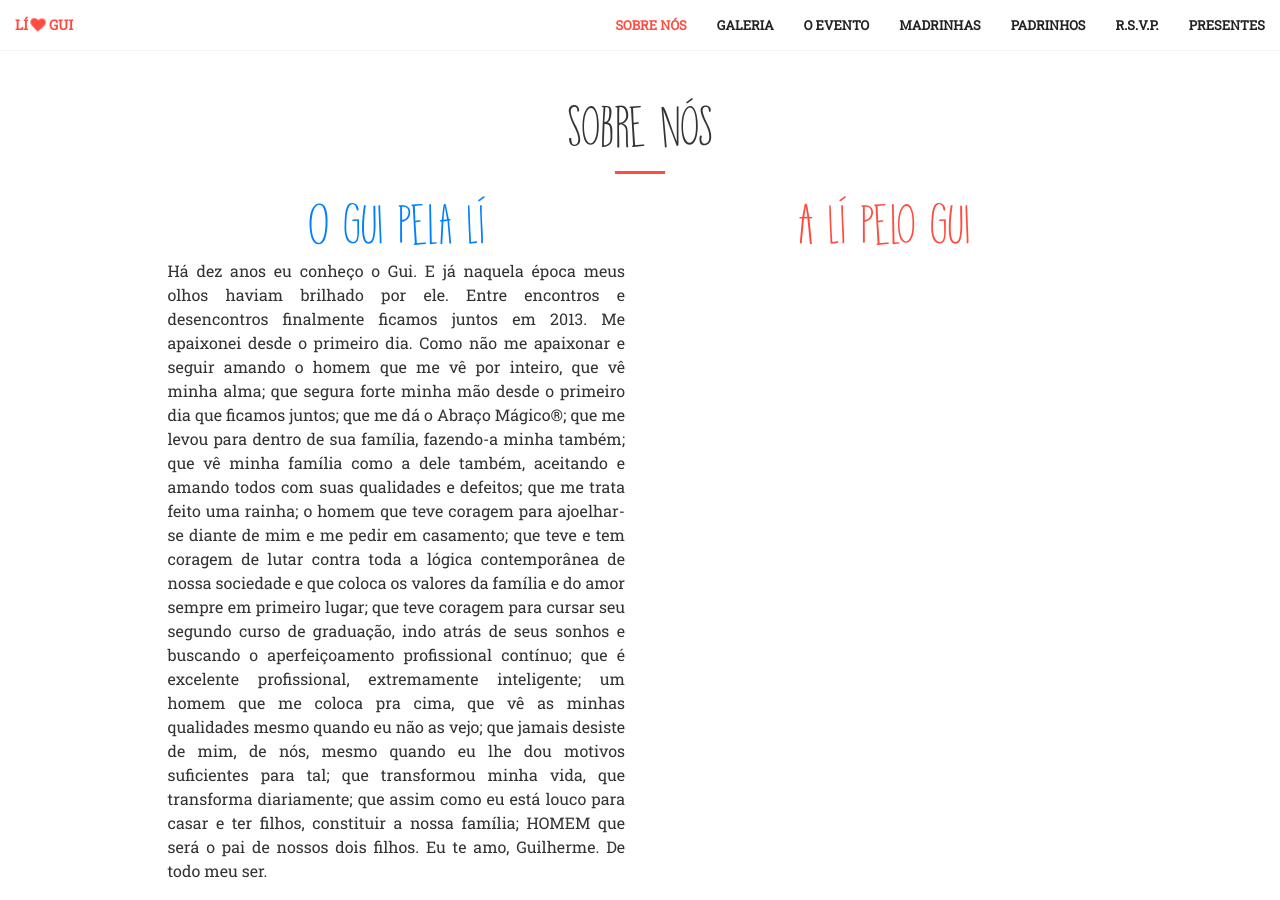
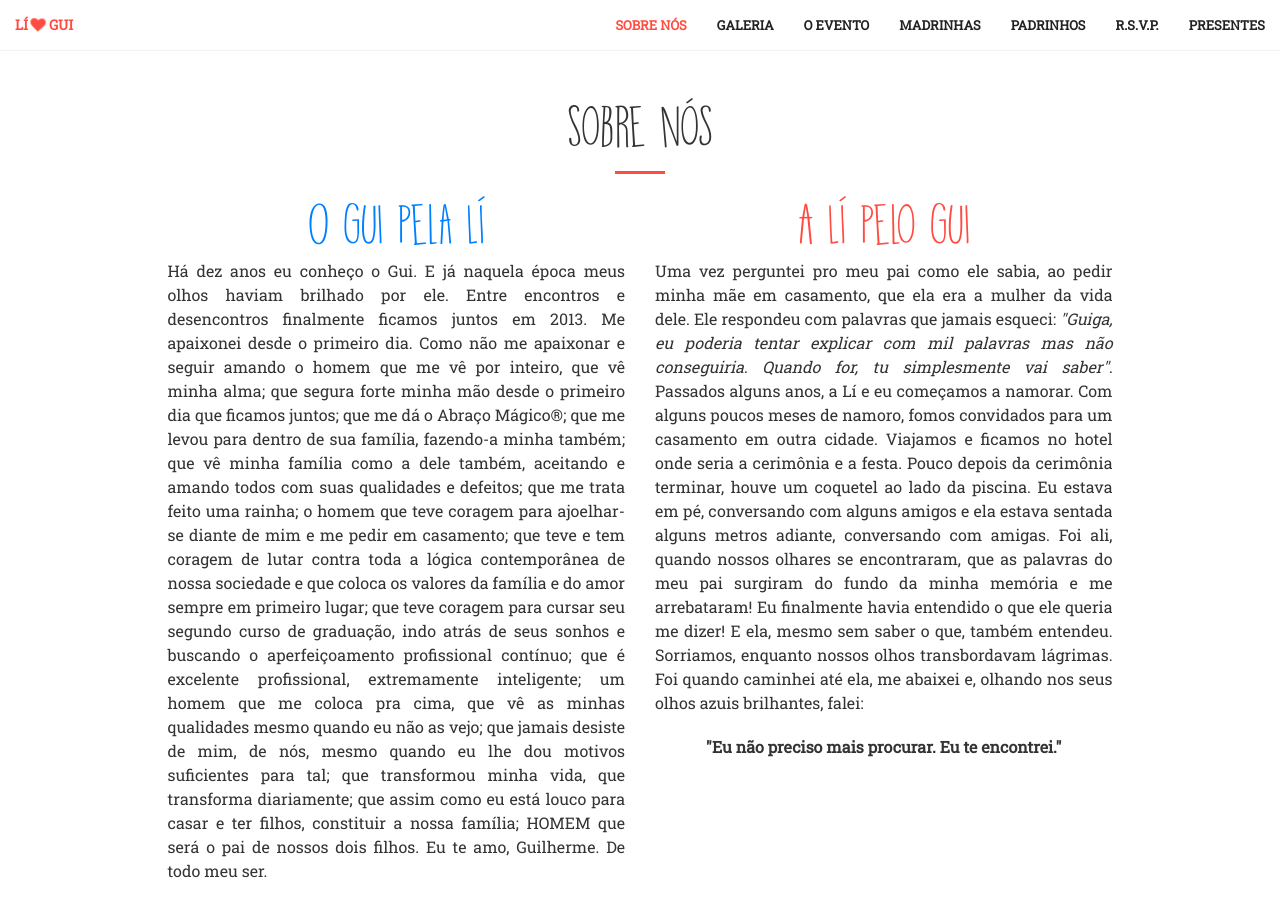
Before and after one commit to taschetto/liegui, a Jekyll site: the page built from index.html, in a window 1280 px wide and 900 px high, scrolled down 904 px. Built offline with Jekyll 4.4.1, drawn with Linux system fonts in a browser that asks for light colours; some web fonts are replaced.

Commit message:
Update sobre.html

```diff
--- a/_includes/sobre.html
+++ b/_includes/sobre.html
@@ -14,6 +14,15 @@
       <div class="col-lg-5 text-center">
         <h2 class="section-heading text-primary wow fadeInRight" data-wow-delay=".2s">A Lí pelo Gui</h2>
         <p class="text-justify wow fadeIn" data-wow-delay=".2s" data-wow-duration="1.5s">
+          Uma vez perguntei pro meu pai como ele sabia, ao pedir minha mãe em casamento, que ela era a mulher da vida dele.
+          Ele respondeu com palavras que jamais esqueci: <em>"Guiga, eu poderia tentar explicar com mil palavras mas não conseguiria. Quando for, tu simplesmente vai saber".</em>
+          Passados alguns anos, a Lí e eu começamos a namorar. Com alguns poucos meses de namoro, fomos convidados para um casamento em outra cidade.
+          Viajamos e ficamos no hotel onde seria a cerimônia e a festa. Pouco depois da cerimônia terminar, houve um coquetel ao lado da piscina.
+          Eu estava em pé, conversando com alguns amigos e ela estava sentada alguns metros adiante, conversando com amigas.
+          Foi ali, quando nossos olhares se encontraram, que as palavras do meu pai surgiram do fundo da minha memória e me arrebataram!
+          Eu finalmente havia entendido o que ele queria me dizer! E ela, mesmo sem saber o que, também entendeu. Sorriamos, enquanto nossos olhos transbordavam lágrimas.
+          Foi quando caminhei até ela, me abaixei e,  olhando nos seus olhos azuis brilhantes, falei:<br>
+          <p class="text-center"><strong>"Eu não preciso mais procurar. Eu te encontrei."</strong></p>
         </p>
       </div>
       <div id="galeria" class="carousel slide carousel-fade col-lg-8 col-lg-offset-2 text-center wow fadeIn" data-ride="carousel" style="margin-top: 20px;">
```
